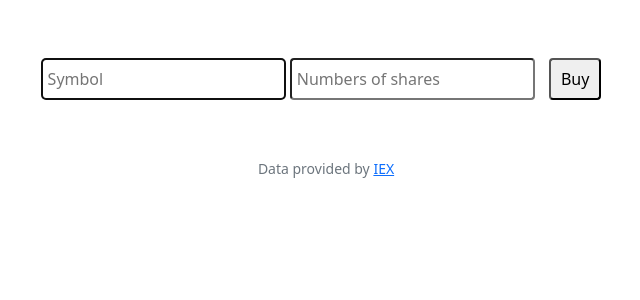
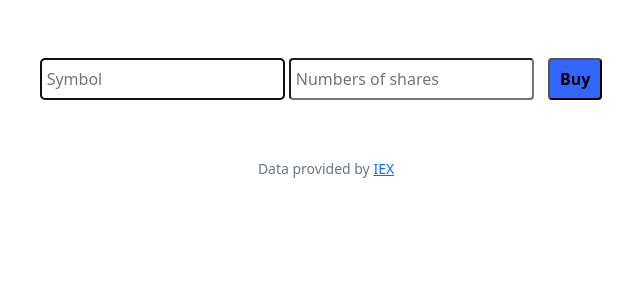
Before and after one commit to axel-paillaud/cs50, a Flask app: page /buy in a window 1280 px wide. Shown: the part 76-376 px from the top of the page, without its empty margins (314-954 px from the left). Run offline with Flask 2, Linux system fonts and the light colour scheme; a user stored in the database is signed in; some libraries are stand-ins or nearby versions.

Commit message:
Tue, Mar 22, 2022, 4:33 AM +00:00

```diff
--- a/finance/static/styles.css
+++ b/finance/static/styles.css
@@ -31,4 +31,5 @@ nav .navbar-brand .green
     padding: 7px 10px;
     border-radius: 4px;
     margin: 10px;
+    background-color: #3366ff;
 }
--- a/finance/templates/buy.html
+++ b/finance/templates/buy.html
@@ -6,6 +6,6 @@
     <form action="/buy" method="post">
         <input class="form-custom" autocomplete="off" autofocus name="symbol" placeholder="Symbol" type="text">
         <input class="form-custom" autocomplete="off" name="shares" placeholder="Numbers of shares" type="number">
-        <button class="button-custom" type="submit">Buy</button>
+        <button class="button-custom" type="submit"><b>Buy</b></button>
     </form>
 {% endblock %}
```
